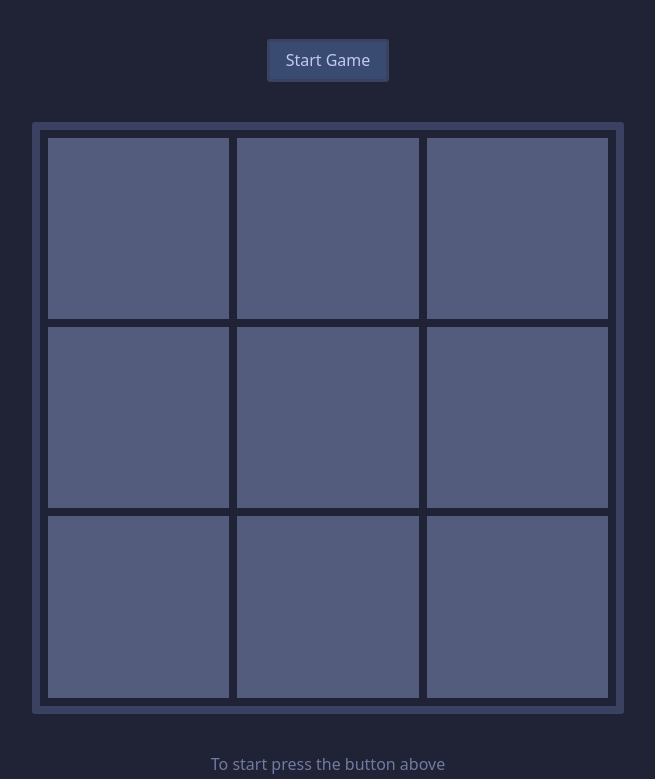
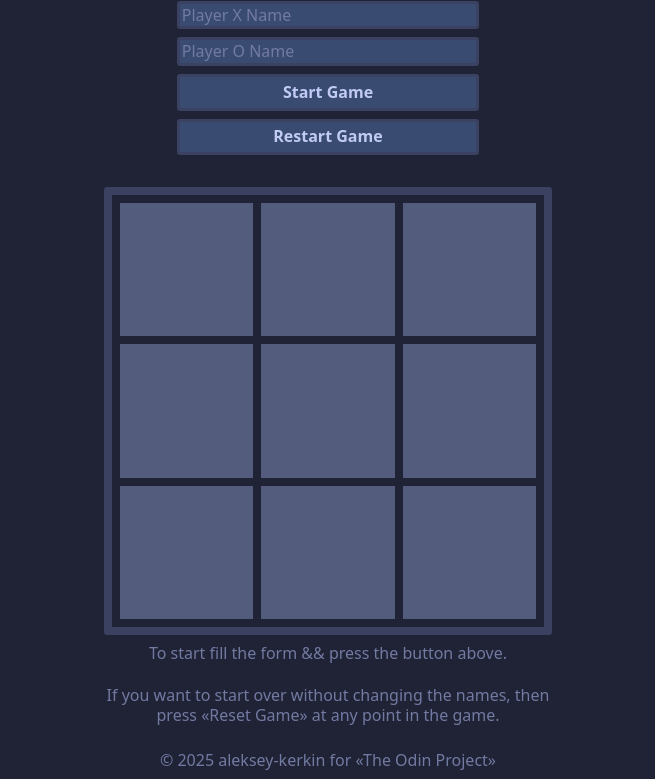
Before and after one commit to aleksey-kerkin/odin-tic-tac-toe, a plain HTML site: page index.html in a window 1280 px wide. Shown: the part 81-860 px from the top of the page, without its empty margins (312-967 px from the left). Drawn offline with Linux system fonts and the light colour scheme.

Commit message:
Enhance UI layout and game controls
- Add header/footer for better visual hierarchy and navigation
- Improve overall layout spacing and element organization
- Replace JavaScript prompts with accessible HTML form inputs
- Implement persistent reset button for game restarts
- Ensure UI controls work without requiring page reload

```diff
--- a/assets/css/styles.css
+++ b/assets/css/styles.css
@@ -106,15 +106,55 @@ h6 {
 }
 
 body {
+  display: grid;
+  align-items: start;
+  min-height: 100dvh;
   justify-items: center;
   color: var(--cosmic-text);
   background-color: var(--space-black);
 }
 
+a {
+  text-decoration: none;
+  color: inherit;
+  transition: 0.5s ease;
+  &:hover {
+    color: var(--pulsar-pink);
+  }
+}
+
+.header {
+  align-self: start;
+  margin-block: 4dvh 1dvh;
+}
+
+.player-form {
+  display: grid;
+  min-width: min(50dvw, 21rem);
+  justify-items: center;
+  gap: 0.5rem;
+}
+
+.player-form--input {
+  border: 0.2rem solid var(--twilight-border);
+  border-radius: 0.2rem;
+  width: 90%;
+  outline: none;
+  color: var(--lunar-green);
+  background: var(--deep-space-blue);
+  transition: 0.5s ease;
+  &::placeholder {
+    color: var(--cosmic-text);
+  }
+  &:focus {
+    border: 0.2rem solid var(--ion-thrust);
+  }
+}
+
 .gameboard {
   gap: 0.5rem;
-  width: min(90vw, 37rem);
-  margin-block: 5dvh;
+  width: min(70vw, 28rem);
+  margin-block: 4dvh 1dvh;
   padding: 0.5rem;
 
   border: 0.5rem solid var(--twilight-border);
@@ -127,24 +167,29 @@ body {
 }
 
 .button {
+  padding-block: 0.3rem;
+  padding-inline: 0.5rem;
+  font-weight: bold;
+  width: 90%;
   background: var(--deep-space-blue);
   color: var(--comet-trail);
   border: 0.2rem solid var(--twilight-border);
   border-radius: 0.2rem;
   cursor: pointer;
-  transition: background 0.2s;
+  transition: 0.5s ease;
   &:hover {
     background: var(--astral-blue);
   }
-}
-
-.button--start {
-  margin-top: 15vh;
-  padding-block: 0.5rem;
-  padding-inline: 1rem;
+  &.button--start:hover {
+    color: var(--lunar-green);
+  }
+  &.button--restart:hover {
+    color: var(--pulsar-pink);
+  }
 }
 
 .gameboard--cell {
+  padding: 0;
   aspect-ratio: 1;
   width: 100%;
   font-size: 3rem;
@@ -152,6 +197,11 @@ body {
     border: none;
     background: var(--starless-night);
   }
+}
+
+.status {
+  text-align: center;
+  max-width: min(50dvw, 28rem);
 }
 
 .color--pink {
@@ -180,3 +230,8 @@ body {
     transform: scale(1);
   }
 }
+
+.footer {
+  align-self: end;
+  margin-block: 3dvh 1dvh;
+}
--- a/assets/scripts/main.js
+++ b/assets/scripts/main.js
@@ -84,9 +84,9 @@ const GameController = (() => {
 
       // Check for draw
       if (!board.includes(null)) return "draw";
-
       return false;
     },
+    getPlayers: () => players,
     getWinningCombo: () => winningCombo,
   };
 })();
@@ -108,7 +108,7 @@ const DisplayController = (() => {
       cellButton.textContent = cell || "";
       if (cell === "X") {
         cellButton.classList.add("color--pink");
-      } else {
+      } else if (cell === "O") {
         cellButton.classList.add("color--green");
       }
       cellButton.addEventListener("click", () => {
@@ -133,9 +133,19 @@ const DisplayController = (() => {
   return { render };
 })();
 
-document.querySelector(".button--start").addEventListener("click", () => {
-  const player1 = prompt("Player 1 Name:");
-  const player2 = prompt("Player 2 Name:");
+document.querySelector(".button--start").addEventListener("click", (e) => {
+  e.preventDefault(); // Prevent form submission
+  const player1 = document.getElementById("player1").value || "Player 1";
+  const player2 = document.getElementById("player2").value || "Player 2";
   GameController.startNewGame(player1, player2);
   DisplayController.render();
 });
+
+document.querySelector(".button--restart").addEventListener("click", () => {
+  const currentPlayers = GameController.getPlayers();
+  GameController.startNewGame(
+    currentPlayers[0].getName(),
+    currentPlayers[1].getName()
+  );
+  DisplayController.render(); // Force immediate re-render
+});
--- a/index.html
+++ b/index.html
@@ -8,7 +8,25 @@
     <title>Tic-Tac-Toe</title>
   </head>
   <body>
-    <button class="button--start button">Start Game</button>
+    <div class="header">
+      <h1 class="header--title">Tic-Tac-Toe</h1>
+    </div>
+    <div class="player-form">
+      <input
+        type="text"
+        id="player1"
+        class="player-form--input"
+        placeholder="Player X Name"
+        required />
+      <input
+        type="text"
+        id="player2"
+        class="player-form--input"
+        placeholder="Player O Name"
+        required />
+      <button class="button--start button">Start Game</button>
+      <button class="button--restart button">Restart Game</button>
+    </div>
     <div class="gameboard">
       <button class="gameboard--cell" disabled></button>
       <button class="gameboard--cell" disabled></button>
@@ -20,6 +38,20 @@
       <button class="gameboard--cell" disabled></button>
       <button class="gameboard--cell" disabled></button>
     </div>
-    <div class="status">To start press the button above</div>
+    <div class="status">
+      To start fill the form && press the button above.
+      <br />
+      <br />
+      If you want to start over without changing the names, then press
+      &laquo;Reset Game&raquo; at any point in the game.
+    </div>
+    <div class="footer">
+      &copy; 2025
+      <a href="https://github.com/aleksey-kerkin">aleksey-kerkin</a>
+      for
+      <a href="https://www.theodinproject.com">
+        &laquo;The Odin Project&raquo;
+      </a>
+    </div>
   </body>
 </html>
```
